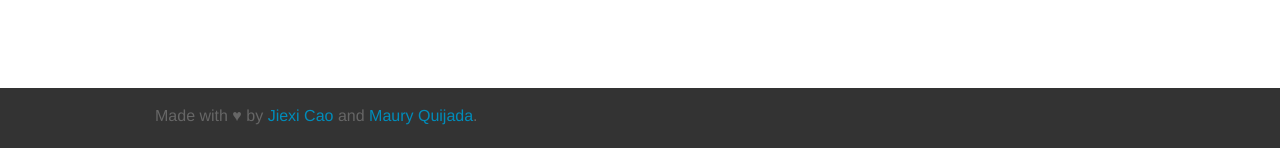
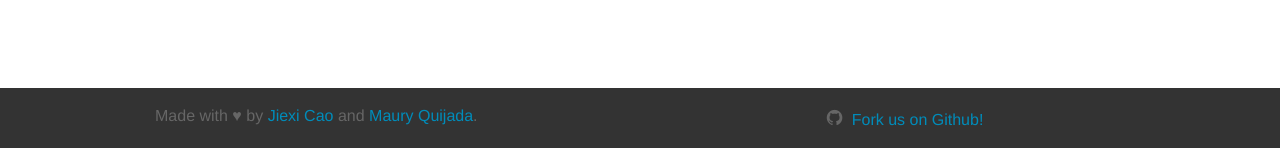
Before and after one commit to ghostling/5c-bookfinder, a Flask app: page / in a window 1280 px wide. Shown: the part 652-800 px from the top of the page. Run offline with Flask 2, Linux system fonts and the light colour scheme; some libraries are stand-ins or nearby versions.

Commit message:
Add Github icon (meowwww~).

```diff
--- a/templates/base.html
+++ b/templates/base.html
@@ -111,8 +111,9 @@
         <a href="http://www.mauryquijada.me">Maury Quijada</a>.
       </div>
       <div class="medium-4 columns">
-
-      </div>
+        <i class="fi-social-github" style="font-size: 20px;"></i>
+        <a href="http://www.github.com/ghostling/5c-bookfinder">Fork us on Github!</a>
+       </div>
     </div>
   </footer>
   <script src="../static/js/vendor/jquery.js"></script>
```
